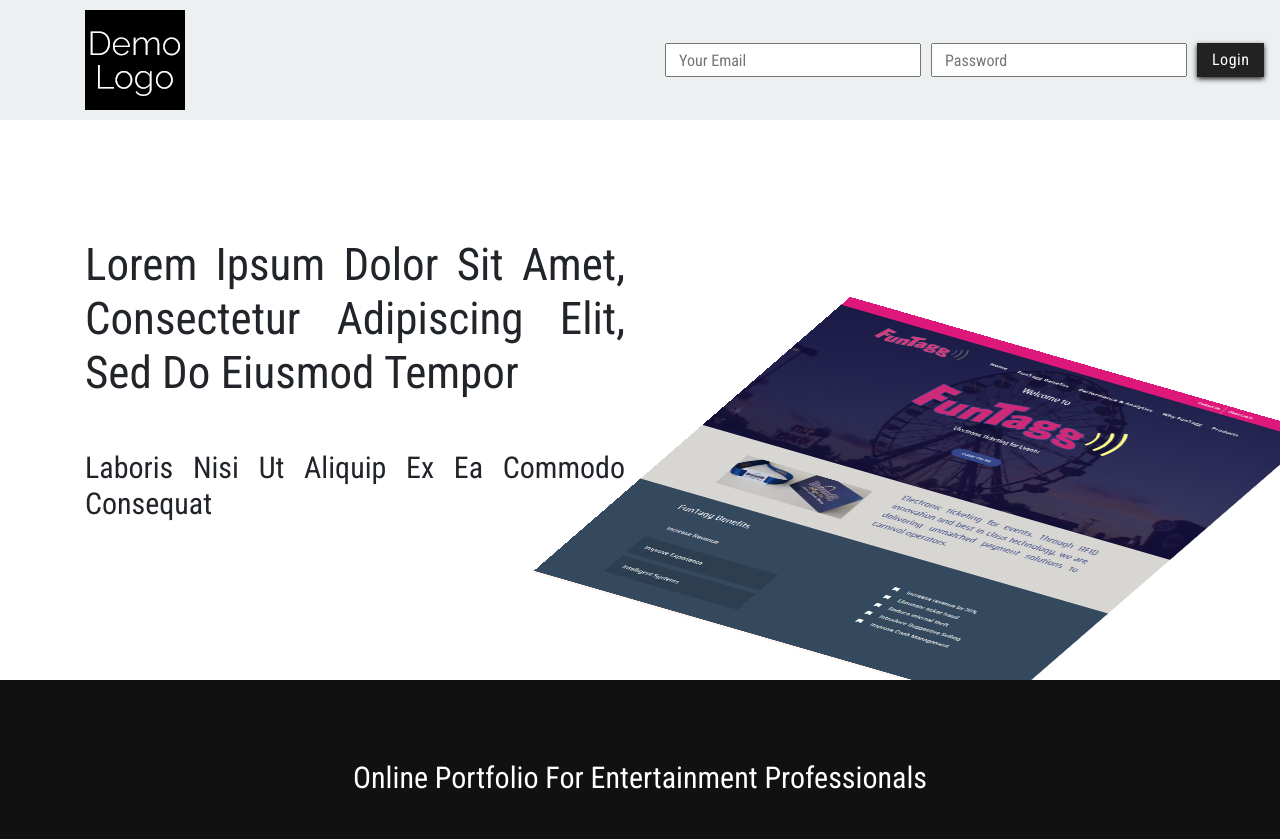
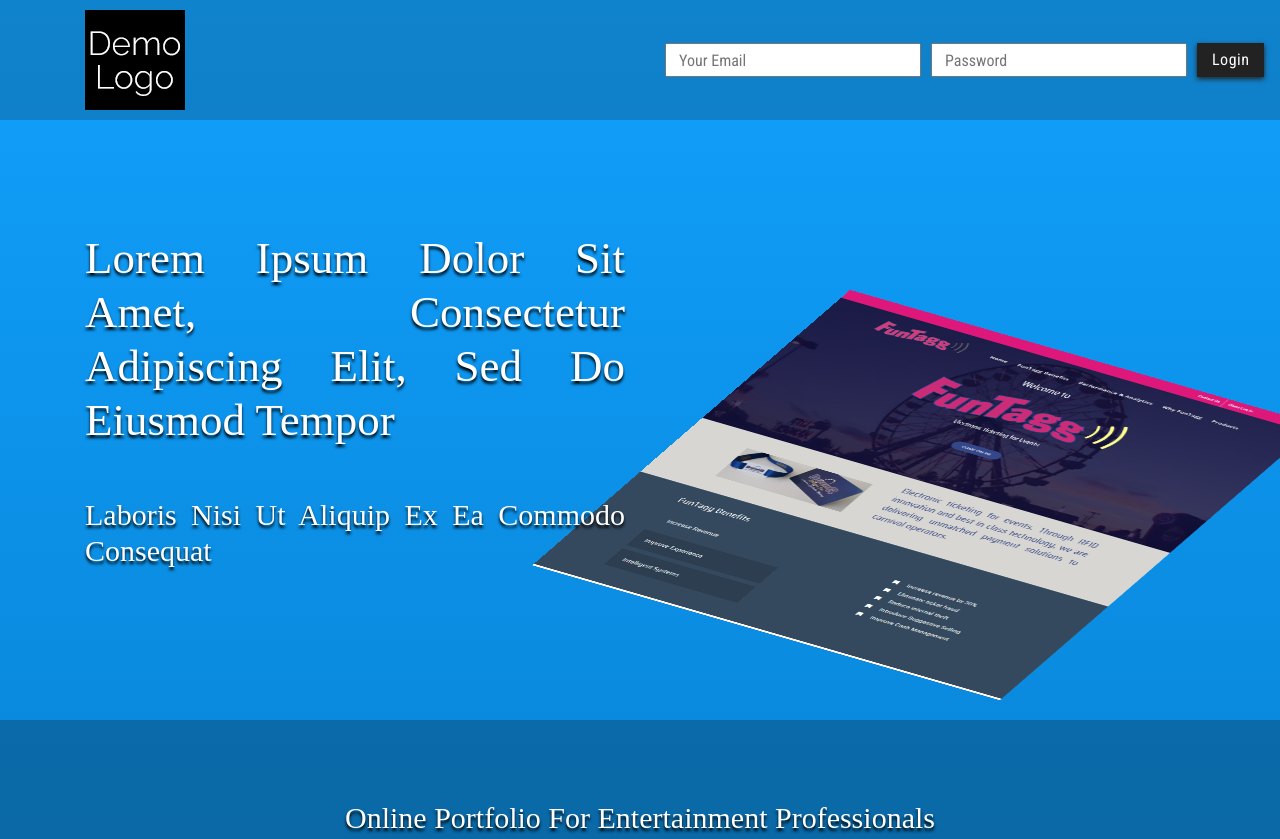
Before and after one commit to RoronoaSazzed/Cast-Crews-300, a plain HTML site: page index.html in a window 1280 px wide. Shown: the top 839 px of the page. Drawn offline with nearby package versions, Linux system fonts and the light colour scheme; a web font is replaced by a local one.

Commit message:
finalizing 1.1

```diff
--- a/css/style.css
+++ b/css/style.css
@@ -1,10 +1,11 @@
 /*
-font-family: 'Roboto Condensed', sans-serif;
+font-family: 'Jomolhari', serif;
 font-family: 'Open Sans', sans-serif;
 */
 
 body{
     overflow-x: hidden;
+    background: linear-gradient(to bottom, #11a0fd 0%, #006fb7 100%);
 }
 
 button{
@@ -50,9 +51,10 @@ h6 {
 }
 
 h1,h2,h3,h4,h5,h6{
-    font-family: 'Roboto Condensed', sans-serif;
-    font-weight: 400;
+    font-family: 'Jomolhari', serif;
     text-transform: capitalize;
+    text-shadow: 0px 3px 3px black;
+    color: white;
 }
 
 p, a{
@@ -83,7 +85,7 @@ p, a{
     min-height: 0px;
     padding-top: 10px;
     padding-bottom: 10px;
-    background-color: #ecf0f1;
+    background-color: rgba(17,17,17,0.2);
 }
 
 #loginPart{
@@ -143,12 +145,18 @@ p, a{
 /* Second Section Starts */
 
 .secondDiv{
-    min-height: 70vh;
+    min-height: 600px;
     padding-top: 20px;
     padding-bottom: 30px;
     display: -ms-grid;
     display: grid;
     place-items: center;
+}
+
+.secondDiv h2,
+.secondDiv h3{
+/*    text-shadow: none;*/
+color: white;
 }
 
 .slugLine{
@@ -179,7 +187,7 @@ p, a{
     min-height: 0px;
     padding-top: 50px;
     padding-bottom: 50px;
-    background-color: #111;
+    background-color: rgba(17,17,17,0.25);
     color: white;
 }
 
@@ -191,7 +199,7 @@ p, a{
     min-height: 0px;
     padding-top: 75px;
     padding-bottom: 75px;
-    background-color: #ecf0f1;
+/*    background-color: #ecf0f1;*/
 }
 
 .videoResponsive{
@@ -199,6 +207,7 @@ p, a{
     height: 0;
     padding-bottom: 56.25%;
     position: relative;
+    box-shadow: 0px 5px 30px black;
 }
 
 .videoResponsive iframe{
@@ -216,7 +225,7 @@ p, a{
     transition: all 300ms;
     cursor: pointer;
     border: none;
-    box-shadow: 0 2px 5px #222;
+    box-shadow: 0 2px 5px black;
 }
 
 .infoImage{
--- a/index.html
+++ b/index.html
@@ -15,7 +15,7 @@
 
         <link href="https://fonts.googleapis.com/css?family=Roboto+Condensed:300,400,700&display=swap" rel="stylesheet">
         <link href="https://fonts.googleapis.com/css?family=Open+Sans:400,600&display=swap" rel="stylesheet">
-
+        <link href="https://fonts.googleapis.com/css?family=Jomolhari&display=swap" rel="stylesheet">
 
 
         <!-- Website Title -->
--- a/nbproject/private/private.xml
+++ b/nbproject/private/private.xml
@@ -2,6 +2,9 @@
 <project-private xmlns="http://www.netbeans.org/ns/project-private/1">
     <editor-bookmarks xmlns="http://www.netbeans.org/ns/editor-bookmarks/2" lastBookmarkId="0"/>
     <open-files xmlns="http://www.netbeans.org/ns/projectui-open-files/2">
-        <group/>
+        <group>
+            <file>file:/C:/Users/mysti/Desktop/WebDesign/My%20Projects/fiverr%20HTML%20projects/Cast&amp;Crews-300/index.html</file>
+            <file>file:/C:/Users/mysti/Desktop/WebDesign/My%20Projects/fiverr%20HTML%20projects/Cast&amp;Crews-300/css/style.css</file>
+        </group>
     </open-files>
 </project-private>
```
